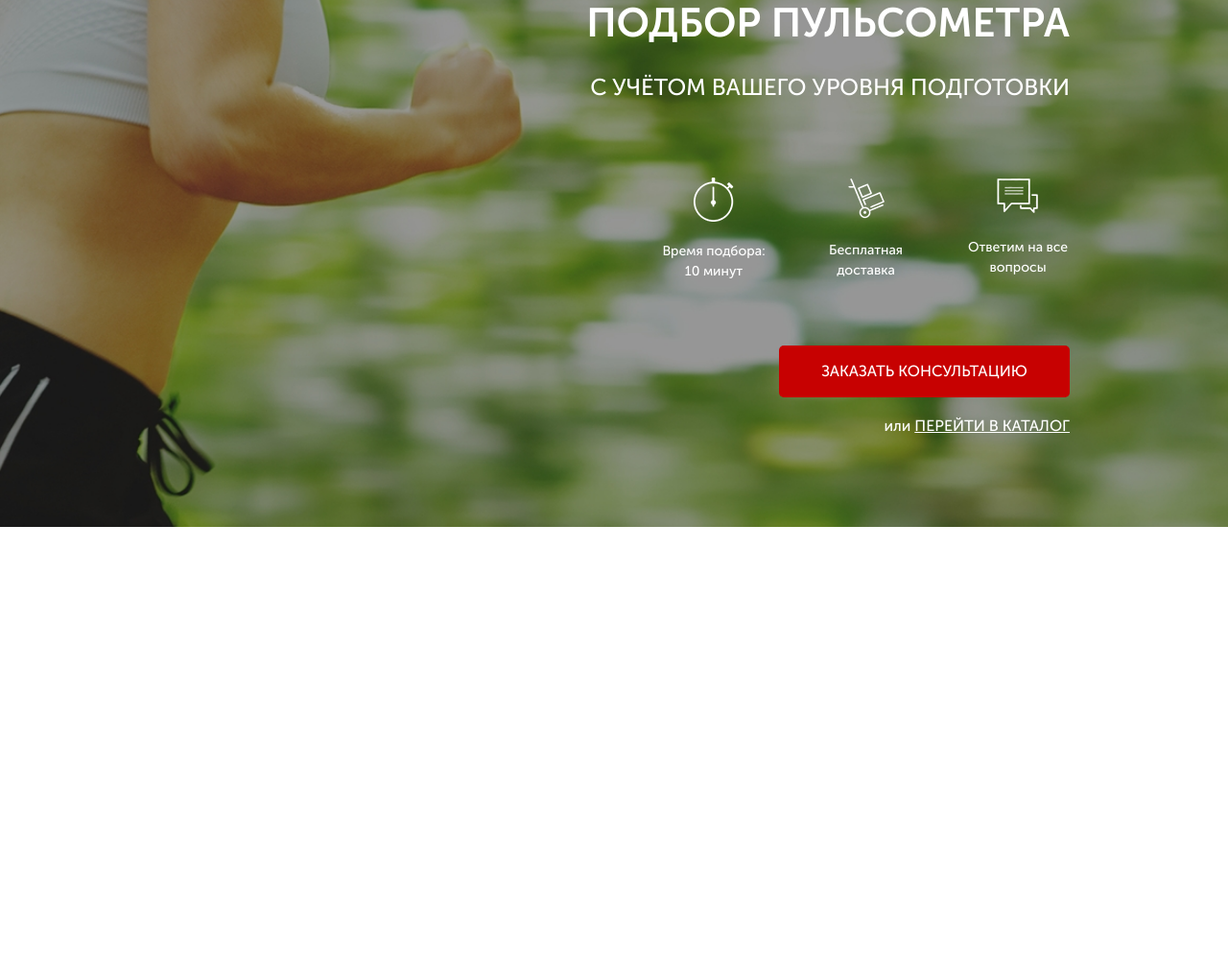
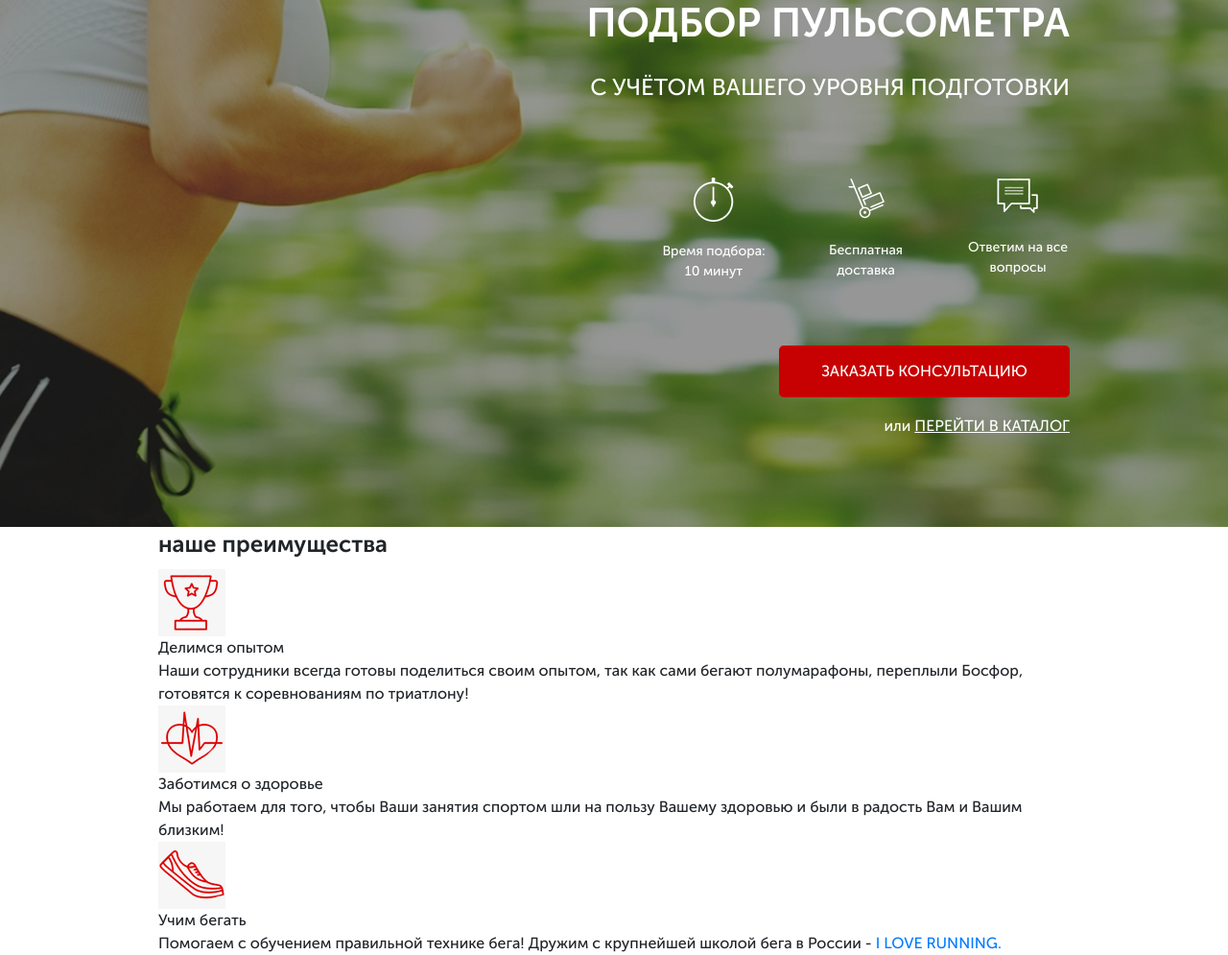
Before and after one commit to ketebayev95/sport, a website: page src/index.html in a window 1280 px wide. Shown: the part 166-1161 px from the top of the page at 96% size. Before the commit the page ends 800 px from the top, so only its background shows below. Drawn offline with Linux system fonts and the light colour scheme.

Commit message:
added advantages section

```diff
--- a/src/index.html
+++ b/src/index.html
@@ -10,7 +10,7 @@
     <link rel="stylesheet" href="css/style.min.css">
 </head>
 <body>
-    <div class="promo">
+    <section class="promo">
         <div class="container">
             <header class="header">
                 <a href="#" class="header__logo">
@@ -49,6 +49,40 @@
                 </div>
             </div>
         </div>
-    </div>
+    </section>
+    <section class="advantages">
+        <div class="container">
+            <h2 class="title">наше преимущества</h2>
+            <div class="advantages__wrapper">
+                <div class="advantages__item">
+                    <img src="icons/advantages/cup.png" alt="cup" class="advantages__icon">
+                    <div class="advantages__subtitle">
+                        Делимся опытом
+                    </div>
+                    <div class="advantages__descr">
+                        Наши сотрудники всегда готовы поделиться своим опытом, так как сами бегают полумарафоны, переплыли Босфор, готовятся к соревнованиям по триатлону!
+                    </div>
+                </div>
+                <div class="advantages__item">
+                    <img src="icons/advantages/heart.png" alt="heart" class="advantages__icon">
+                    <div class="advantages__subtitle">
+                        Заботимся о здоровье
+                    </div>
+                    <div class="advantages__descr">
+                        Мы работаем для того, чтобы Ваши занятия спортом шли на пользу Вашему здоровью и были в радость Вам и Вашим близким!
+                    </div>
+                </div>
+                <div class="advantages__item">
+                    <img src="icons/advantages/shoe.png" alt="shoe" class="advantages__icon">
+                    <div class="advantages__subtitle">
+                        Учим бегать
+                    </div>
+                    <div class="advantages__descr">
+                        Помогаем с обучением правильной технике бега! Дружим с крупнейшей школой бега в России - <a href="#">I LOVE RUNNING.</a>
+                    </div>
+                </div>
+            </div>
+        </div>
+    </section>
 </body>
 </html>
```
